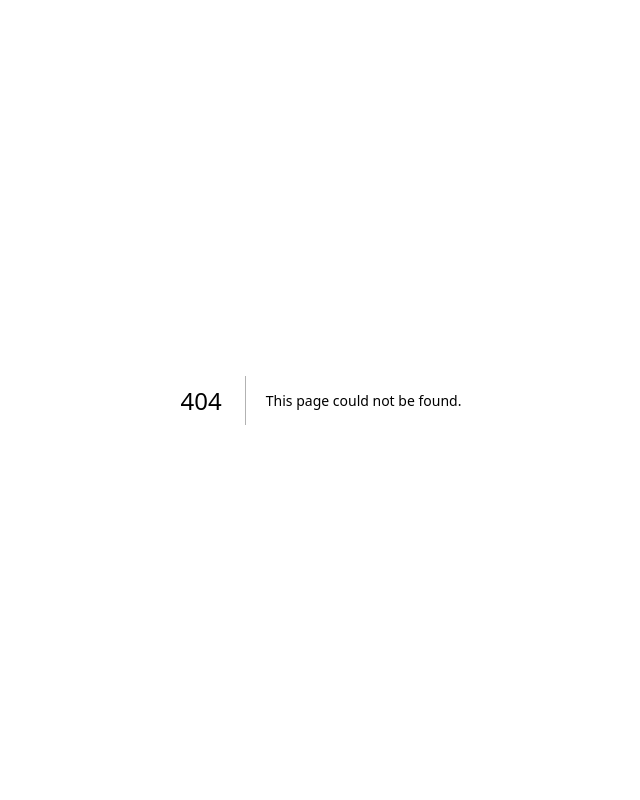
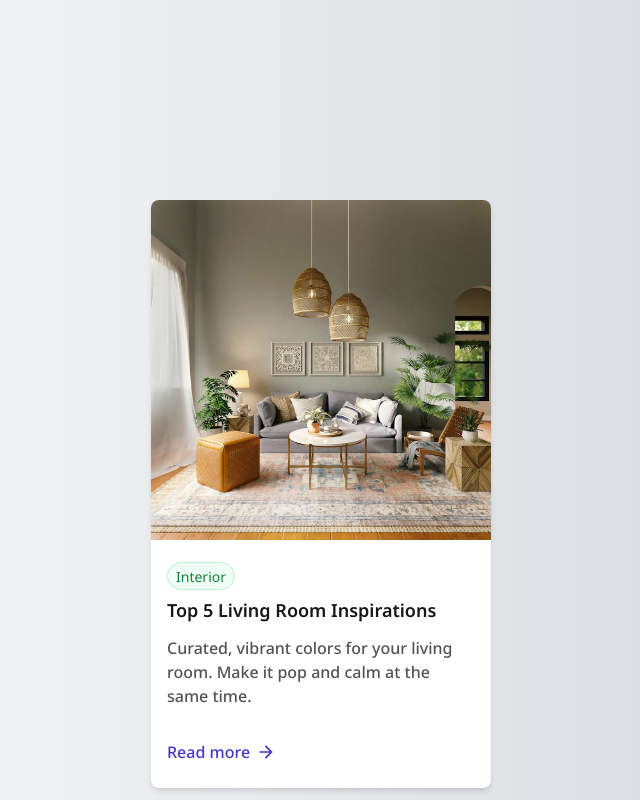
Before and after one commit to av0ed/ui-component-library, a Next.js app: page /blog-card in a window 1280 px wide. Before the commit this address had no page. Shown: the top 800 px of the page, without its empty margins (319-959 px from the left). Built offline with nearby package versions, Linux system fonts and the light colour scheme.

Commit message:
init blog-card

```diff
--- /dev/null
+++ b/app/_components/blog-card.tsx
@@ -0,0 +1,45 @@
+import { MdOutlineArrowForward } from "react-icons/md";
+import Image from "next/image";
+import Link from "next/link";
+
+interface Props {
+  headline: string;
+  subHeadline: string;
+  imageSrc: string;
+  imageAlt: string;
+}
+
+export default function BlogCard({
+  headline,
+  subHeadline,
+  imageSrc,
+  imageAlt,
+}: Props) {
+  return (
+    <div className="flex flex-col shadow-md bg-white rounded-lg w-[340px]">
+      <Image
+        className="rounded-t-lg"
+        src={imageSrc}
+        alt={imageAlt}
+        height={288}
+        width={340}
+      />
+      <div className="px-4 py-6">
+        <span className="border border-green-200 bg-green-50 px-2 py-0.5 rounded-full">
+          <span className="text-sm text-green-700">Interior</span>
+        </span>
+        <p className="text-lg font-semibold text-neutral-900 mt-2">
+          {headline}
+        </p>
+        <p className="font-medium text-neutral-600 mt-3">{subHeadline}</p>
+        <Link
+          href="#"
+          className="inline-flex items-center mt-8 font-medium text-indigo-700 decoration-2 underline-offset-4 hover:underline"
+        >
+          Read more
+          <MdOutlineArrowForward className="ml-1.5 h-5 w-5 fill-indigo-700" />
+        </Link>
+      </div>
+    </div>
+  );
+}
--- a/app/_components/testimonial-card.tsx
+++ b/app/_components/testimonial-card.tsx
@@ -1,17 +1,17 @@
 import Image from "next/image";
 
 interface Props {
-  author: string;
-  handle: string;
-  blurb: string;
+  name: string;
+  username: string;
+  testimonial: string;
   imageSrc: string;
   imageAlt: string;
 }
 
 export default function TestimonialCard({
-  author,
-  handle,
-  blurb,
+  name,
+  username,
+  testimonial,
   imageSrc,
   imageAlt,
 }: Props) {
@@ -26,11 +26,11 @@ export default function TestimonialCard({
           className="rounded-full"
         />
         <div className="flex flex-col">
-          <p className="text-neutral-900 text-lg font-semibold">{author}</p>
-          <p className="text-neutral-600 text-sm">{handle}</p>
+          <p className="text-neutral-900 text-lg font-semibold">{name}</p>
+          <p className="text-neutral-600 text-sm">{username}</p>
         </div>
       </div>
-      <p className="text-neutral-600 text-base line-clamp-6">{blurb}</p>
+      <p className="text-neutral-600 text-base line-clamp-6">{testimonial}</p>
     </div>
   );
 }
--- /dev/null
+++ b/app/blog-card/page.tsx
@@ -0,0 +1,14 @@
+import BlogCard from "../_components/blog-card";
+
+export default function BlogCardPage() {
+  return (
+    <div className="flex justify-center">
+      <BlogCard
+        headline="Top 5 Living Room Inspirations"
+        subHeadline="Curated, vibrant colors for your living room. Make it pop and calm at the same time."
+        imageSrc="blog-card.jpg"
+        imageAlt="A modern living room with a gray cloth loveseat, a round marble table, and standing plants."
+      />
+    </div>
+  );
+}
--- a/app/layout.tsx
+++ b/app/layout.tsx
@@ -8,8 +8,8 @@ const notoSans = Noto_Sans({
 });
 
 export const metadata: Metadata = {
-  title: "Create Next App",
-  description: "Generated by create next app",
+  title: "UI Component Library | Jason Long",
+  description: "UI Component Library built from GreatFrontEnd challenges.",
 };
 
 export default function RootLayout({
@@ -19,7 +19,9 @@ export default function RootLayout({
 }>) {
   return (
     <html lang="en">
-      <body className={`${notoSans.className} h-screen m-auto`}>
+      <body
+        className={`${notoSans.className} mx-4 h-screen bg-gradient-to-r from-gray-50 from-0% to-[#D2D6DB] to-100% mt-[200px]`}
+      >
         {children}
       </body>
     </html>
--- a/app/page.tsx
+++ b/app/page.tsx
@@ -3,7 +3,14 @@ import Link from "next/link";
 export default function Home() {
   return (
     <main>
-      <Link href="/testimonial-card">Testimonial Card</Link>
+      <ul>
+        <li>
+          <Link href="/testimonial-card">Testimonial Card</Link>
+        </li>
+        <li>
+          <Link href="/blog-card">Blog Card</Link>
+        </li>
+      </ul>
     </main>
   );
 }
--- a/app/testimonial-card/page.tsx
+++ b/app/testimonial-card/page.tsx
@@ -2,11 +2,11 @@ import TestimonialCard from "../_components/testimonial-card";
 
 export default function TestimonialCardPage() {
   return (
-    <div className="flex justify-center bg-gradient-to-r from-gray-50 to-[#D2D6DB] h-screen pt-[200px]">
+    <div className="flex justify-center">
       <TestimonialCard
-        author="Sarah Dole"
-        handle="@sarahdole"
-        blurb="I've been searching for high-quality abstract images for my design
+        name="Sarah Dole"
+        username="@sarahdole"
+        testimonial="I've been searching for high-quality abstract images for my design
         projects, and I'm thrilled to have found this platform. The variety
         and depth of creativity are astounding!"
         imageSrc="profile-thumbnail.png"
```
Also changed, not shown: public/blog-card.jpg (added).
